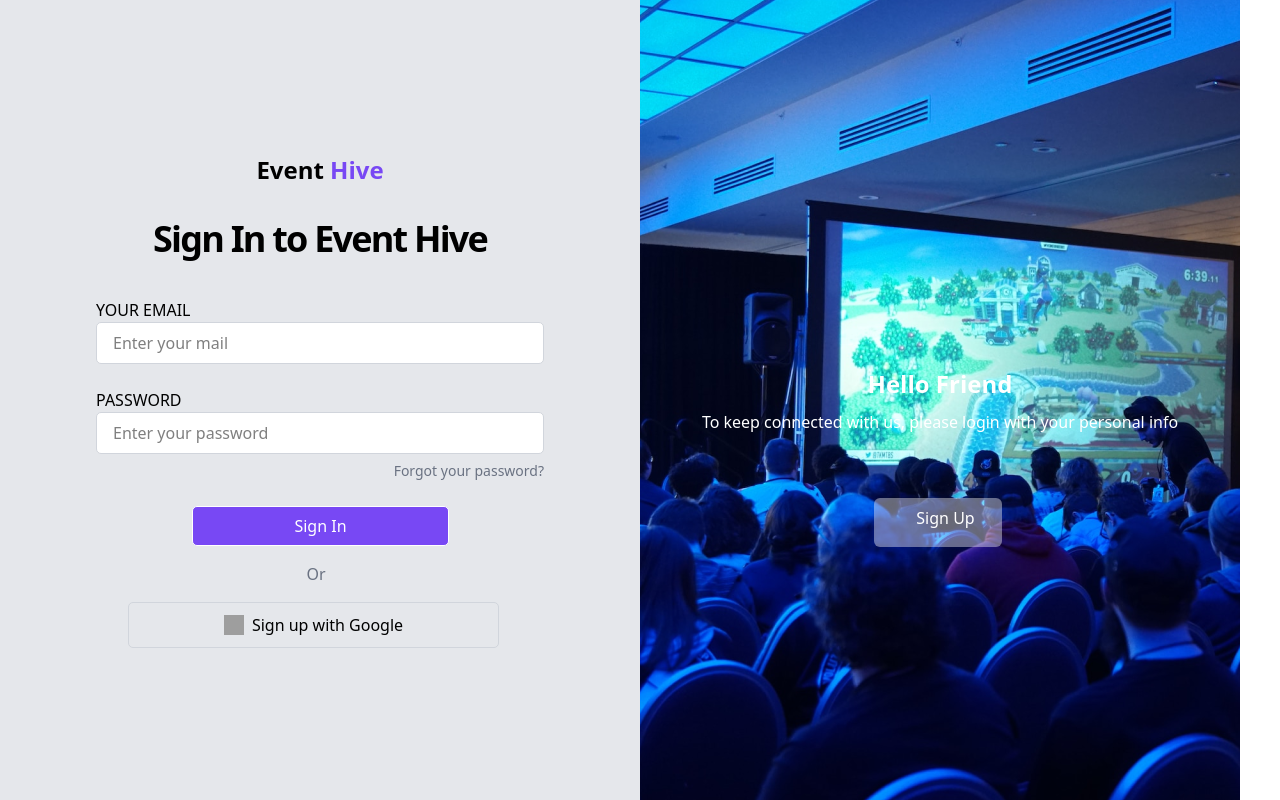
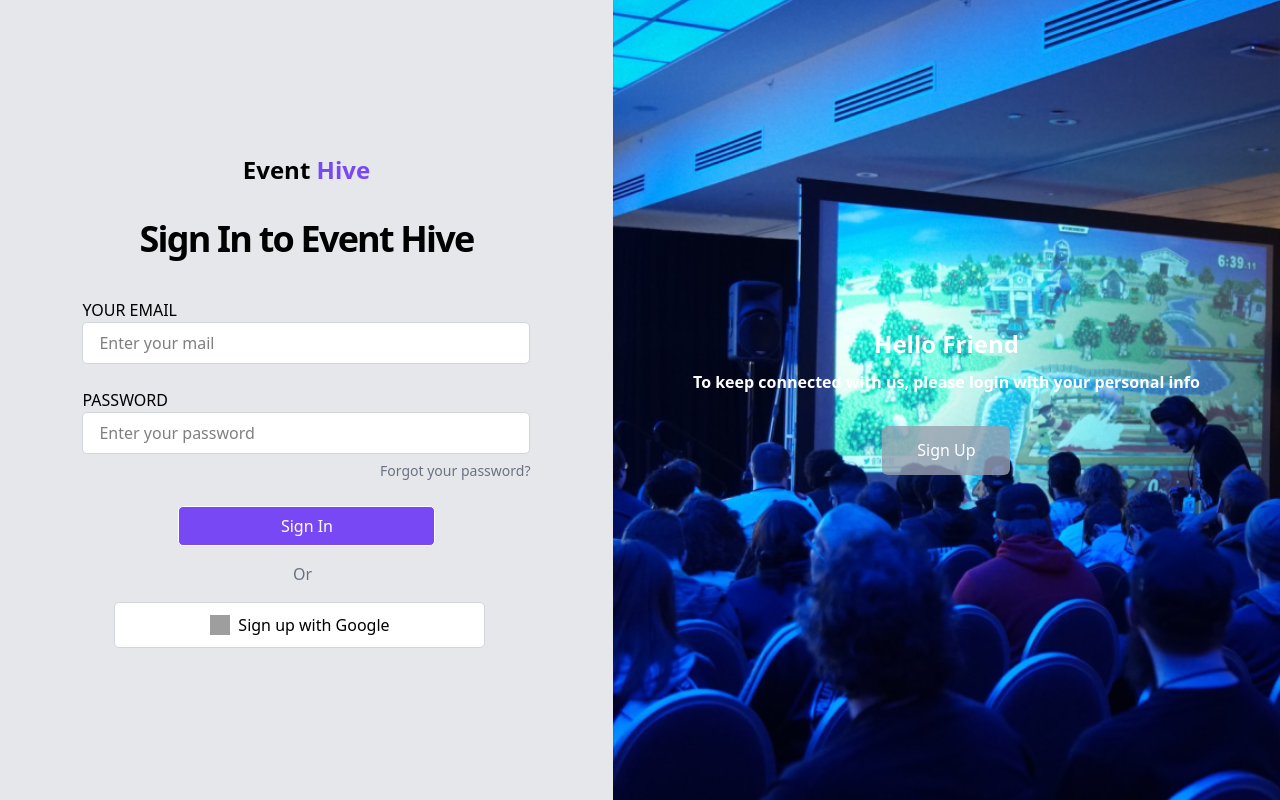
Before and after one commit to ApexAchievers/event-hive, a React (Vite) app: page /login in a window 1280 px wide. Built offline with nearby package versions, Linux system fonts and the light colour scheme; grey boxes are pictures that could not be loaded.

Commit message:
added styles to register page

```diff
--- a/src/index.css
+++ b/src/index.css
@@ -12,3 +12,7 @@
   --text-paragraph: 12px;
   --text-label: 10px;
 }
+
+html{
+  scrollbar-width: none;
+}
--- a/src/pages/Login.jsx
+++ b/src/pages/Login.jsx
@@ -5,7 +5,7 @@ export default function Login() {
         <>
             <div className="flex min-h-screen">
                 {/* Left Section - Form */}
-                <div className="md:w-1/2 bg-gray-200 flex items-center justify-evenly p-8">
+                <div className="w-1/2 bg-gray-200 flex items-center justify-evenly p-8">
                     <div className="max-w-md w-full">
                         <h2 className="text-heading font-semibold text-center"> <span className="font-bold">Event</span> <span className="text-[#7848F4] font-bold">Hive</span></h2>
                         <h3 className="text-big-heading font-bold mt-6 mb-8 text-center tracking-tighter">Sign In to Event Hive</h3>
@@ -32,7 +32,7 @@ export default function Login() {
 
                         <div className="my-4 flex justify-center mr-2 text-center text-gray-500">Or</div>
 
-                        <button className=" border-[1px] border-gray-300 py-2 rounded-[5px] w-[371px] h-[46px] ml-8 flex items-center justify-center gap-2 hover:bg-gray-50 transition">
+                        <button className=" border-[1px] border-gray-300 py-2 rounded-[5px] w-[371px] h-[46px] ml-8 flex items-center bg-white justify-center gap-2 hover:bg-gray-50 transition">
                             <img src="https://www.svgrepo.com/show/355037/google.svg" alt="Google" className="w-5 h-5" />
                             Sign up with Google
                         </button>
@@ -40,16 +40,18 @@ export default function Login() {
                 </div>
 
                 {/* Right Section - Image/Message */}
-                <div className="hidden md:flex w-[600px] bg-cover bg-center relative bg-[url(./assets/images/login.png)] h-screen">
-                    <div className="bg-opacity-50 text-white p-10 w-full flex items-center justify-center">
+                <div className="hidden md:flex w-[700px] bg-cover bg-center relative bg-[url(./assets/images/login.png)] h-screen">
+                    <div className="bg-opacity-40 text-white p-10 w-full flex items-center justify-center">
                         <div className="text-center">
                             <h2 className="text-heading font-bold mb-2">Hello Friend</h2>
-                            <p className="text-body-text">To keep connected with us, please login with your personal info</p>
+                            <p className="text-body-text font-bold">To keep connected with us, please login with your personal info</p>
+
+                            <button className="border-white py-2 px-6 hover:bg-white hover:text-black transition  w-[128px] h-[49px] top-[498px] border-[5px] border-none mt-8 bg-gray-400/80 text-[#FFFFFF] font-sans font-[16px] rounded-md cursor-pointer">
+                                Sign Up
+                            </button>
 
                         </div>
-                        <button className="mb-12 absolute border-white py-2 px-6 hover:bg-white hover:text-black transition flex justify-around w-[128px] h-[49px] top-[498px] left-[233.5px] border-[5px] border-none pt-[5px] pr[40px] pb-[15px] pl-[40px] gap-[10px] bg-white/40 text-[#FFFFFF] font-sans font-[16px] rounded-md items-center cursor-pointer">
-                            Sign Up
-                        </button>
+
                     </div>
                 </div>
             </div>
--- a/src/pages/Register.jsx
+++ b/src/pages/Register.jsx
@@ -5,9 +5,9 @@ export default function Register() {
         <>
 
 
-            <div className="flex bg-gray-200 w-full h-[900px] rounded-b-lg">
+            <div className="flex bg-gray-200 w-full h-[100vh] rounded-b-lg">
                 <div className="bg-[url(./assets/images/register.png)] bg-cover w-[680px] h-[850px] rounded-bl-md rounded-tl-md">
-                    <div className="flex justify-center items-center text-white">
+                    <div className="flex relative justify-center items-center text-white">
                         <h2 className="absolute font-sans font-body-text text-[40px] text-center text-[#FFFFFF] leading-[100%] items-center w-[280px] h-[49px] top-[350px] left-[160px]">Welcome back</h2>
                         <p className=" absolute w-[412px] h-[19px] top-[439px] left-[94px] text-body-text font-sans font-normal leading-px text-center text-[#FFFFFF] tracking-tight">To keep connected with us provide us with your information </p>
                         <button className=" absolute flex w-[128px] h-[49px] top-[498px] left-[233.5px] border-[5px] border-none pt-[5px] pr[40px] pb-[15px] pl-[40px] gap-[10px] bg-white/40 text-[#FFFFFF] font-sans font-[16px] rounded-md items-center cursor-pointer">Signin</button>
@@ -16,7 +16,7 @@ export default function Register() {
                 </div>
 
                 <div className="flex flex-row justify-around items-center w-[840px] h-[900px] top-[11px] left-[493px] bg-gray-200">
-                    <div className="w-[578px] h-[669px] top-[96px] left-[731px] border-0">
+                    <div className="w-[578px] h-[669px] top-[96px] left-[731px] border-0 absolute">
                         <div className="max-w-md w-full space-y-6">
                             <h3 className="flex flex-row justify-center">Event <span className="text-[#7848F4]">Hive</span></h3>
                             <h3 className="text-big-heading font-sans text-[#000000] text-center font-bold text-4xl tracking-tight h-[44px] mb-4">Sign Up to Event Hive</h3>
@@ -25,8 +25,8 @@ export default function Register() {
                         <form className="relative space-y-4">
                             <label htmlFor="" className="font-sans font-normal text-base items-center leading-[100%] w-[578px] h-[19px] tracking-tight">YOUR NAME</label>
                             <input type="text" placeholder="Enter your name" className="flex w-[578px] h-[46px] p-[10px] border border-gray-200 bg-white rounded-[5px] gap-[10px]" />
-                            <label htmlFor="" className="font-sans font-normal text-base items-center leading-[100%] w-[578px] h-[19px] tracking-tight ">YOUR NAME</label>
-                            <input type="text" placeholder="Enter your name" className="flex w-[578px] h-[46px] p-[10px] border  border-gray-200 bg-white rounded-[5px] gap-[10px]" />
+                            <label htmlFor="" className="font-sans font-normal text-base items-center leading-[100%] w-[578px] h-[19px] tracking-tight ">YOUR E-MAIL</label>
+                            <input type="email" placeholder="Enter your name" className="flex w-[578px] h-[46px] p-[10px] border  border-gray-200 bg-white rounded-[5px] gap-[10px]" />
                             <label htmlFor="" className="font-sans font-normal text-base items-center leading-[100%] w-[578px] h-[19px] tracking-tight">PASSWORD</label>
                             <input type="password" placeholder="Enter your password" className="flex w-[578px] h-[46px] p-[10px] bg-white  border-gray-200 rounded-[5px] gap-[10px]" />
                             <label htmlFor="" className="font-sans font-normal text-base items-center leading-[100%] w-[578px] h-[19px] tracking-tight ">CONFIRM YOUR PASSWORD</label>
```
